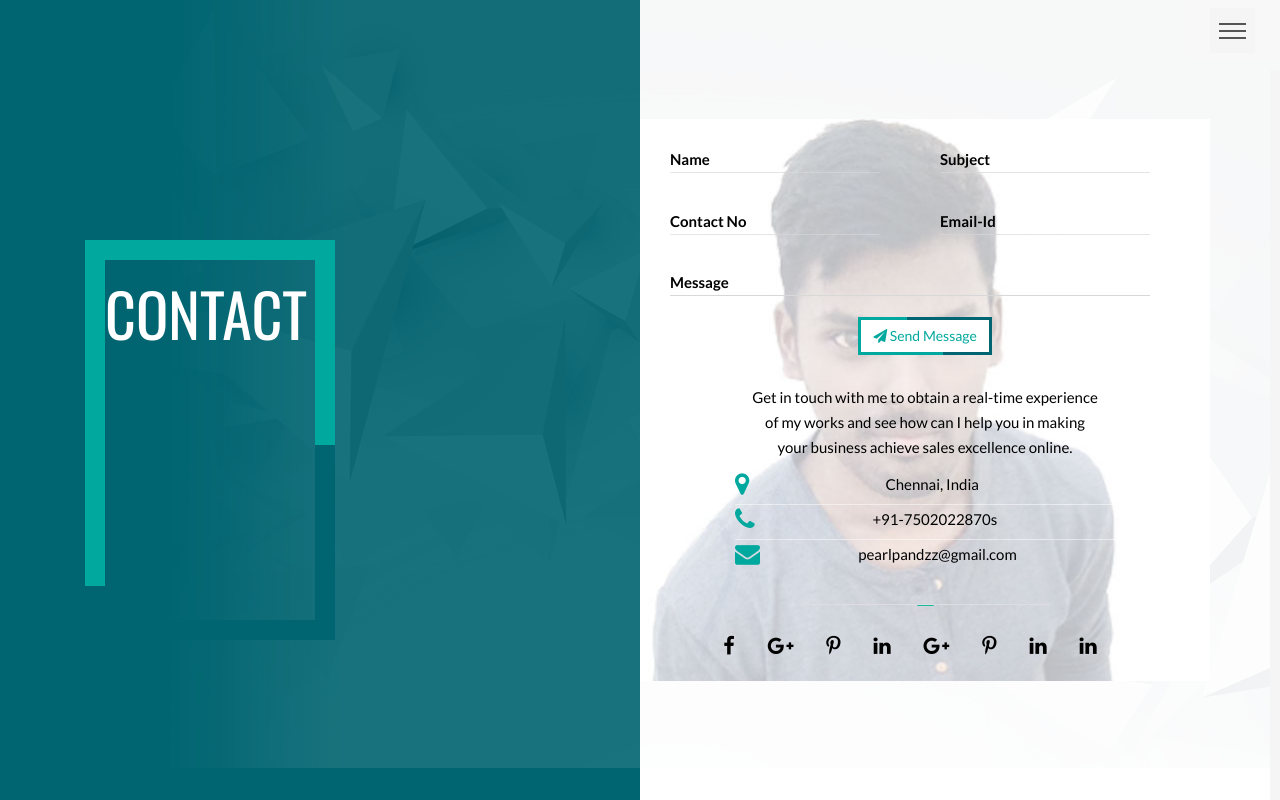
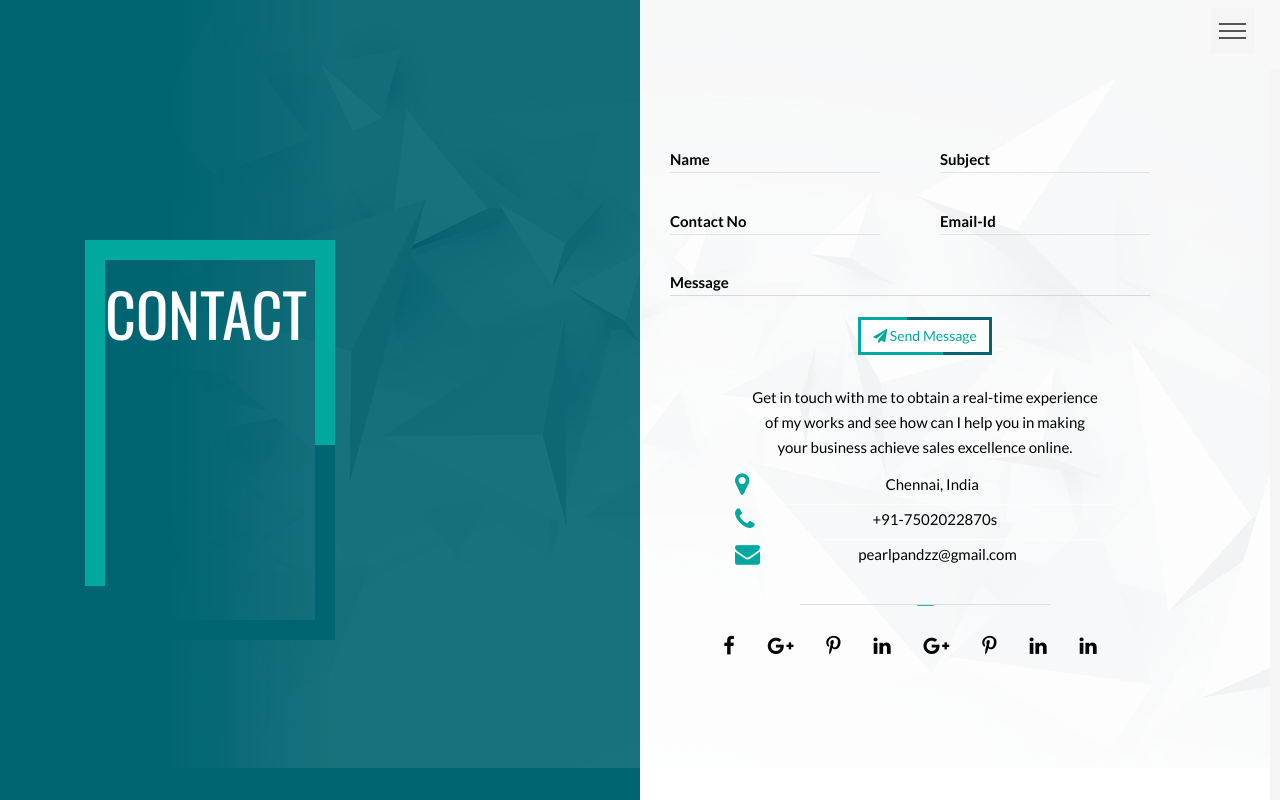
Before and after one commit to pearlpandz/pearlpandz.github.io, a PHP site: page /contact.html in a window 1280 px wide. Run offline with PHP 8.4, Linux system fonts and the light colour scheme.

Commit message:
contact page updated

```diff
--- a/css/style.css
+++ b/css/style.css
@@ -1684,8 +1684,8 @@ blockquote footer, blockquote small, blockquote .small {
     Contact Section
 ----------------------------------------------------- */
 .contact_me{
-	background:url('../images/contact_bg.jpg') no-repeat;
-	background-size:cover;
+	/*background:url('../images/contact_bg.png') no-repeat;*/
+	/*background-size:cover;*/
 }
 
 /************************TextBox Effect**********************/
```
Also changed, not shown: images/contact_bg.jpg (deleted), images/contact_bg.png (added).
